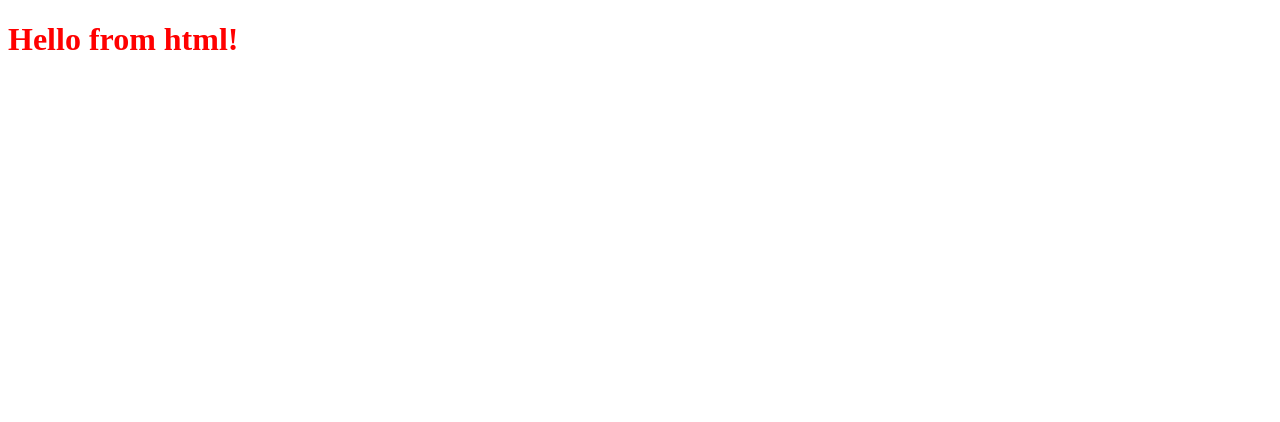
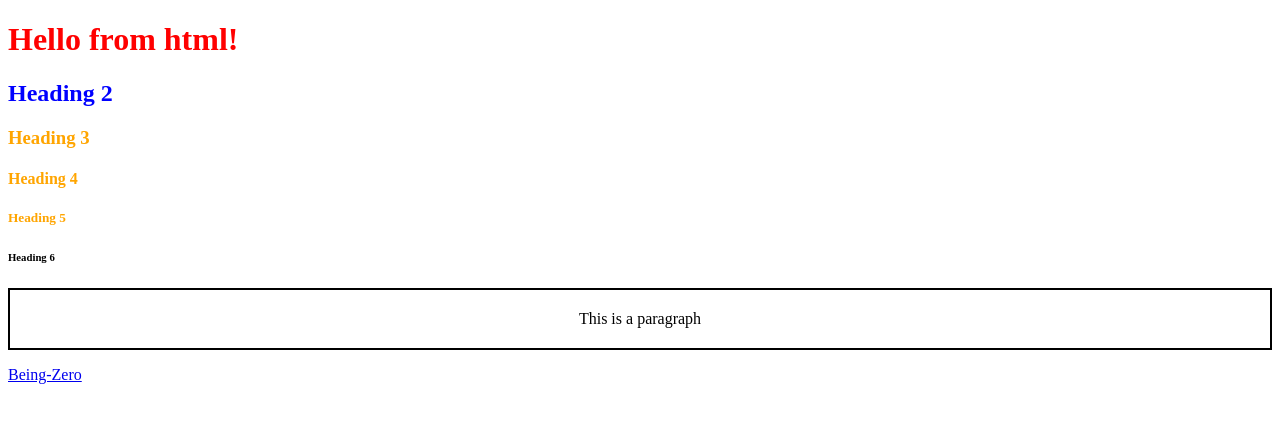
Before and after one commit to 24wh1a6620-ai/AutoSuggest, a website: page frontend/index.html in a window 1280 px wide. Drawn offline with Linux system fonts and the light colour scheme.

Commit message:
into to html,css

```diff
--- a/frontend/css/index.css
+++ b/frontend/css/index.css
@@ -1,3 +1,17 @@
 h1{
     color:red
 }
+
+#heading-2{
+   color:blue
+}
+.heading{
+    color:orange
+}
+.para{
+    border: 2px;
+    border-color:black;
+     border-style:solid;
+     padding: 20px;
+     text-align: center;
+}
--- a/frontend/index.html
+++ b/frontend/index.html
@@ -8,6 +8,14 @@
 </head>
 <body>
     <h1>Hello from html! </h1>
+    <h2 id="heading-2">Heading 2</h2>
+    <h3 class="heading">Heading 3</h3>
+    <h4 class="heading"> Heading 4</h4>
+    <h5 class="heading"> Heading 5 </h5>
+    <h6> Heading 6</h6>
+    <p class="para"> This is a paragraph</p>
+    <a href="https://mentorpick.com/">Being-Zero</a>
+
     <script src="js/index.js"></script>
 </body>
 </html>
```
